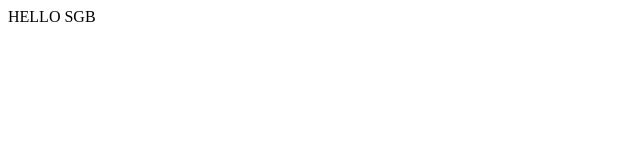
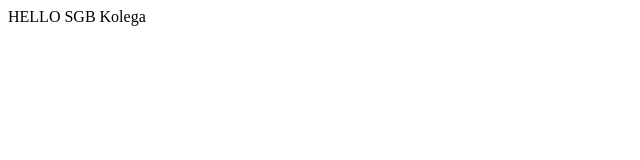
Before and after one commit to selles86/GitTutorial, a plain HTML site: page index.html in a window 1280 px wide. Shown: the full height of the page, 0-640 px from the left. Drawn offline with Linux system fonts and the light colour scheme.

Commit message:
zmiany_kolegi

```diff
--- a/index.html
+++ b/index.html
@@ -8,5 +8,6 @@
 </head>
 <body>
 HELLO SGB
+Kolega
 </body>
 </html>
```
